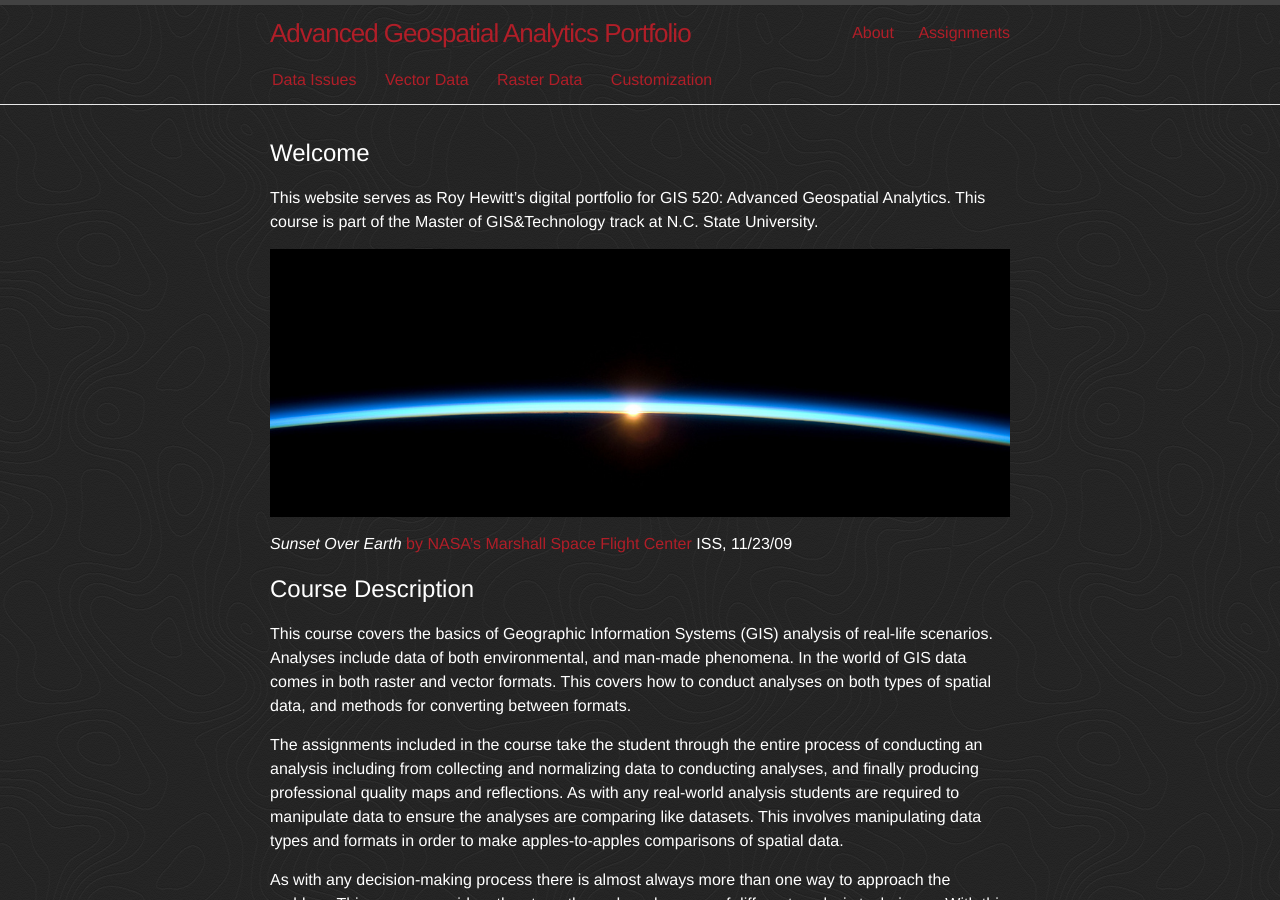
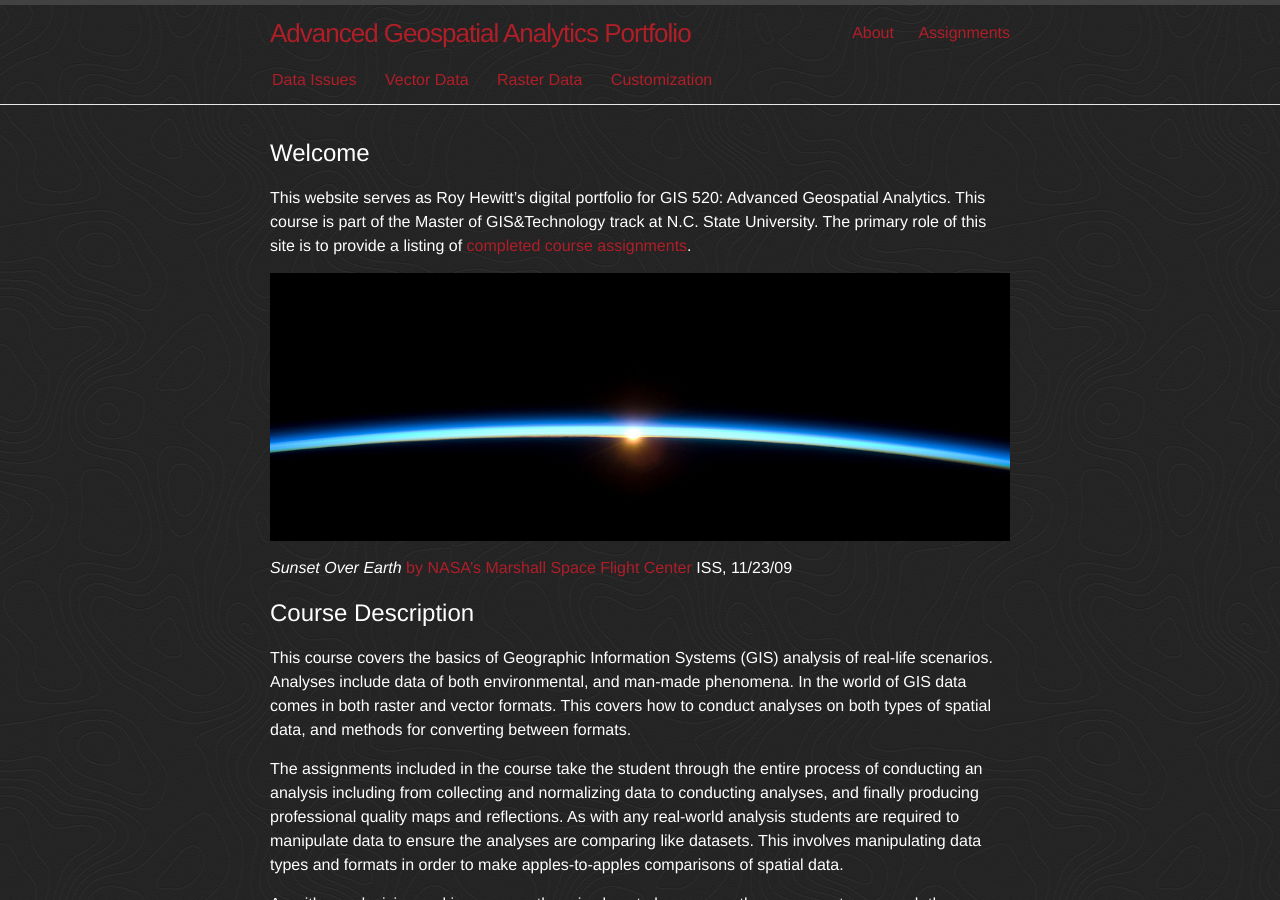
Before and after one commit to rhewitt22/advanced-spatial-analysis, a Jekyll site: the page built from index.md, in a window 1280 px wide and 900 px high. Built offline with Jekyll 4.4.1, drawn with Linux system fonts in a browser that asks for light colours.

Commit message:
Finished home page

```diff
--- a/index.md
+++ b/index.md
@@ -4,7 +4,7 @@ layout: default
 
 ## Welcome
 
-This website serves as Roy Hewitt's digital portfolio for GIS 520: Advanced Geospatial Analytics.  This course is part of the Master of GIS&amp;Technology track at N.C. State University.
+This website serves as Roy Hewitt's digital portfolio for GIS 520: Advanced Geospatial Analytics.  This course is part of the Master of GIS&amp;Technology track at N.C. State University.  The primary role of this site is to provide a listing of [completed course assignments]({{site.baseurl}}/assignments/).
 
 <a href="https://flic.kr/p/7tL7tJ">![Sunset Over Earth]({{ site.baseurl }}/img/full-size/earth.jpg "Sunset Over Earth")</a>
 
```
